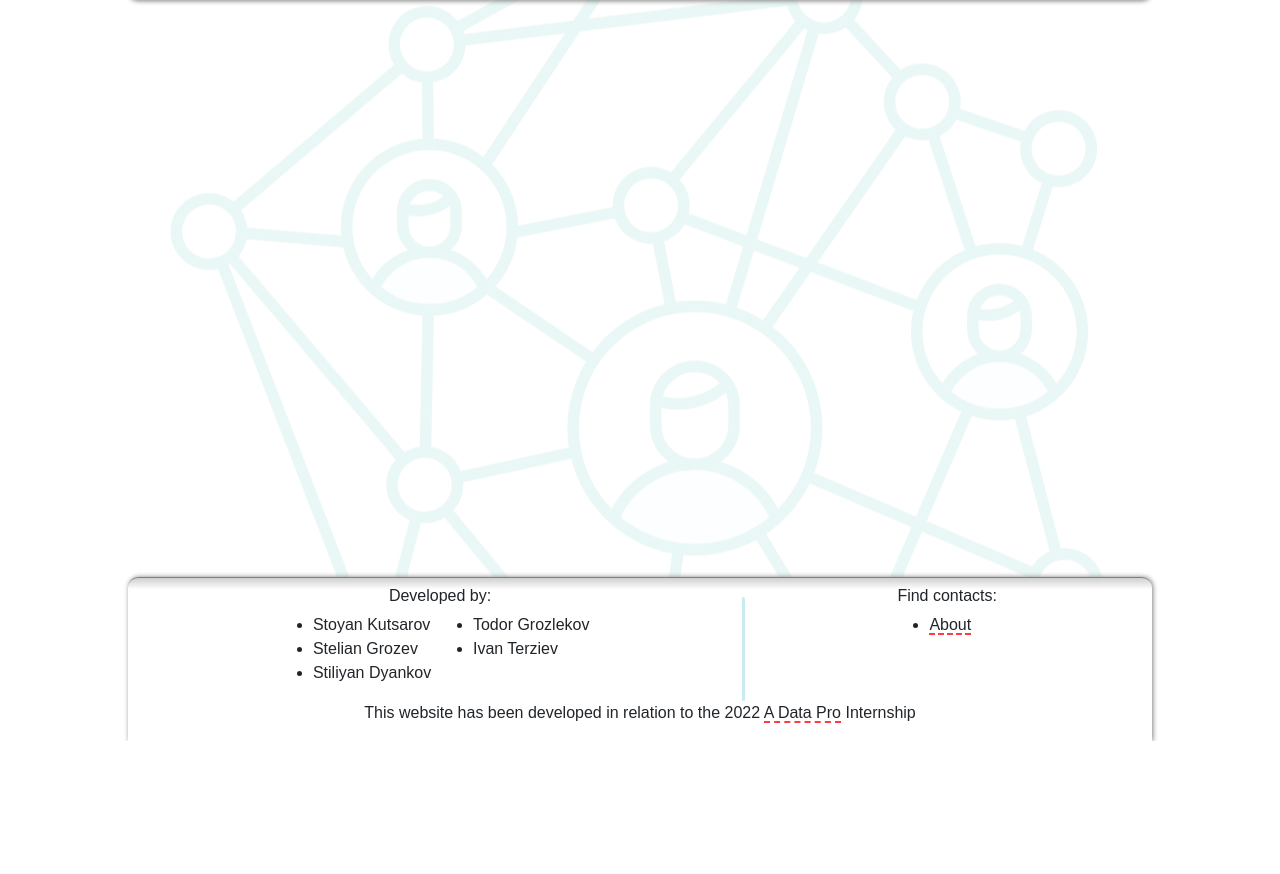
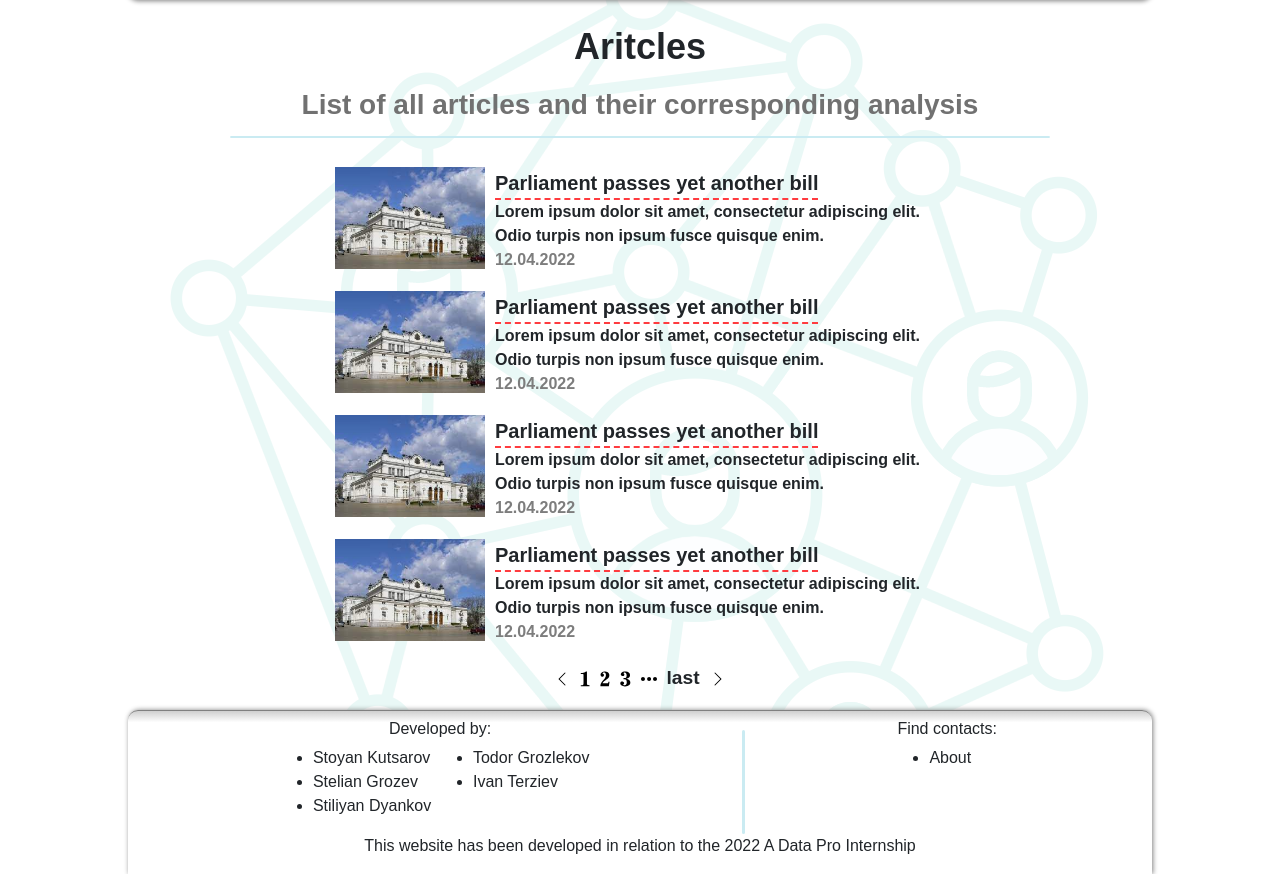
Before and after one commit to StiliyanDyankov/ADataPro-Internship-Stilko, a Django app: page /articlesList/ in a window 1280 px wide. Shown: the part 59-933 px from the top of the page. Before the commit the page ends 800 px from the top, so only its background shows below. Run offline with Django 4.2, Linux system fonts and the light colour scheme; some libraries are stand-ins or nearby versions; some web fonts are replaced.

Commit message:
Build the articles list page and minor ui updates

```diff
--- a/internship-Copy/internshipProj/GovAnalysis/static/css/articlesListStyles.css
+++ b/internship-Copy/internshipProj/GovAnalysis/static/css/about.css
@@ -10,6 +10,8 @@
     display: flex;
     align-items: center;
     flex-direction: column;
+    gap: 10px;
+    margin-top: 20px;
 }
 
 .context-heading {
--- /dev/null
+++ b/internship-Copy/internshipProj/GovAnalysis/static/css/articlesList.css
@@ -0,0 +1,127 @@
+.content-container {
+    width: 100%;
+    display: flex;
+    align-items: center;
+    flex-direction: column;
+}
+
+.about-context {
+    width: 100%;
+    display: flex;
+    align-items: center;
+    flex-direction: column;
+    gap: 10px;
+    margin-top: 20px;
+}
+
+.context-heading {
+    font-size: 36px;
+}
+
+.context-desc {
+    font-size: 28px;
+    color: #717171;
+}
+
+.heading-div {
+    background-color: #CAEBF2;
+    border: 1px solid #CAEBF2;
+    border-radius: 1px;
+    width: 80%;
+}
+
+.about-content {
+    width: 80%;
+    display: flex;
+    flex-direction: column;
+    align-items: center;
+    gap: 20px;
+    padding: 30px 0;
+}
+
+.person-card {
+    width: auto;
+    display: flex;
+    gap: 10px;
+}
+
+.person-card-left {
+    flex-direction: row;
+}
+
+.person-card-right {
+    align-self: flex-end;
+    flex-direction: row-reverse;
+}
+
+.person-card .pcard-photo-frame {
+    width: 150px;
+    height: 100px;
+    display: flex;
+    align-items: center;
+    justify-content: center;
+}
+
+.person-card .pcard-photo-frame img {
+    display: block;
+    width: 100%;
+}
+
+.pcard-content {
+    display: flex;
+    flex-direction: column;
+    align-items: flex-start;
+    justify-content: center;
+    width: 450px;
+}
+
+.person-card-right .pcard-content {
+    align-items: flex-end;
+}
+
+.person-card-right .pcard-content .pcard-desc {
+    text-align: end;
+}
+
+.pcard-name {
+    font-size: 20px;
+    font-weight: bold;
+    border-bottom: 2px dashed #FF3B3F;
+}
+
+.pcard-desc {
+    font-size: 16px;
+}
+
+.pcard-gmail {
+    font-size: 16px;
+    color: #7D7D7D;
+}
+
+.link-norm {
+    border-bottom: none;
+}
+
+.article-nav {
+    display: flex;
+    flex-direction: row;
+    gap: 10px;
+}
+
+.article-nav .article-nav-btn {
+    width: auto;
+    height: 16px;
+}
+
+.article-nav .article-nav-btn .btn-link img {
+    height: 100%;
+}
+
+.btn-link-last {
+    text-decoration: none;
+    color: inherit;
+}
+
+.btn-link-last:hover {
+    color: inherit;
+}
--- a/internship-Copy/internshipProj/GovAnalysis/templates/about.html
+++ b/internship-Copy/internshipProj/GovAnalysis/templates/about.html
@@ -7,7 +7,7 @@
         <meta name="viewport" content="width=device-width, initial-scale=1">
         <link rel="stylesheet" href="{% static 'css\bootstrap-5.2.0-beta1-dist\css\bootstrap.min.css' %}">
         <link rel="stylesheet" href="{% static 'css\main.css' %}" type="text/css">
-        <link rel="stylesheet" href="{% static 'css\articlesListStyles.css' %}" type="text/css">
+        <link rel="stylesheet" href="{% static 'css\about.css' %}" type="text/css">
         <link rel="preconnect" href="https://fonts.googleapis.com">
         <link rel="preconnect" href="https://fonts.gstatic.com" crossorigin>
         <link href="https://fonts.googleapis.com/css2?family=Lobster&display=swap" rel="stylesheet">
--- a/internship-Copy/internshipProj/GovAnalysis/templates/articlesList.html
+++ b/internship-Copy/internshipProj/GovAnalysis/templates/articlesList.html
@@ -7,8 +7,7 @@
         <meta name="viewport" content="width=device-width, initial-scale=1">
         <link rel="stylesheet" href="{% static 'css\bootstrap-5.2.0-beta1-dist\css\bootstrap.min.css' %}">
         <link rel="stylesheet" href="{% static 'css\main.css' %}" type="text/css">
-        <link rel="stylesheet" href="{% static 'css\articlesListStyles.css' %}" type="text/css">
-
+        <link rel="stylesheet" href="{% static 'css\articlesList.css' %}" type="text/css">
         <link rel="preconnect" href="https://fonts.googleapis.com">
         <link rel="preconnect" href="https://fonts.gstatic.com" crossorigin>
         <link href="https://fonts.googleapis.com/css2?family=Lobster&display=swap" rel="stylesheet">
@@ -40,6 +39,68 @@
                 </nav>
             </div>
             <div class="content-container">
+
+                <div class="about-context">
+                    <div class="context-heading">Aritcles</div>
+                    <div class="context-desc">List of all articles and their corresponding analysis</div>
+                    <div class="heading-div"></div>
+                </div>
+
+                <div class="about-content">
+                    <div class="person-card person-card-left">
+                        <div class="pcard-photo-frame">
+                            <img src="{% static 'images/parliament.jpeg' %}" alt="Photo of a team member">
+                        </div>
+                        <div class="pcard-content">
+                            <div class="pcard-name"><a href="#" class="link-norm">Parliament passes yet another bill</a></div>
+                            <div class="pcard-desc">Lorem ipsum dolor sit amet, consectetur adipiscing elit. Odio turpis non ipsum fusce quisque enim.</div>
+                            <div class="pcard-gmail">12.04.2022</div>
+                        </div>
+                    </div>
+
+                    <div class="person-card person-card-left">
+                        <div class="pcard-photo-frame">
+                            <img src="{% static 'images/parliament.jpeg' %}" alt="Photo of a team member">
+                        </div>
+                        <div class="pcard-content">
+                            <div class="pcard-name"><a href="#" class="link-norm">Parliament passes yet another bill</a></div>
+                            <div class="pcard-desc">Lorem ipsum dolor sit amet, consectetur adipiscing elit. Odio turpis non ipsum fusce quisque enim.</div>
+                            <div class="pcard-gmail">12.04.2022</div>
+                        </div>
+                    </div>
+
+                    <div class="person-card person-card-left">
+                        <div class="pcard-photo-frame">
+                            <img src="{% static 'images/parliament.jpeg' %}" alt="Photo of a team member">
+                        </div>
+                        <div class="pcard-content">
+                            <div class="pcard-name"><a href="#" class="link-norm">Parliament passes yet another bill</a></div>
+                            <div class="pcard-desc">Lorem ipsum dolor sit amet, consectetur adipiscing elit. Odio turpis non ipsum fusce quisque enim.</div>
+                            <div class="pcard-gmail">12.04.2022</div>
+                        </div>
+                    </div>
+
+                    <div class="person-card person-card-left">
+                        <div class="pcard-photo-frame">
+                            <img src="{% static 'images/parliament.jpeg' %}" alt="Photo of a team member">
+                        </div>
+                        <div class="pcard-content">
+                            <div class="pcard-name"><a href="#" class="link-norm">Parliament passes yet another bill</a></div>
+                            <div class="pcard-desc">Lorem ipsum dolor sit amet, consectetur adipiscing elit. Odio turpis non ipsum fusce quisque enim.</div>
+                            <div class="pcard-gmail">12.04.2022</div>
+                        </div>
+                    </div>
+
+                    <div class="article-nav">
+                        <div class="article-nav-btn"><a href="#" class="btn-link"><img src="{% static 'images/chevron-left.svg' %}" alt="chevron left"></a></div>
+                        <div class="article-nav-btn"><a href="#" class="btn-link"><img src="{% static 'images/one.svg' %}" alt="first page"></a></div>
+                        <div class="article-nav-btn"><a href="#" class="btn-link"><img src="{% static 'images/two.svg' %}" alt="second page"></a></div>
+                        <div class="article-nav-btn"><a href="#" class="btn-link"><img src="{% static 'images/three.svg' %}" alt="third page"></a></div>
+                        <div class="article-nav-btn"><a href="#" class="btn-link"><img src="{% static 'images/three-dots-svgrepo-com.svg' %}" alt="first page"></a></div>
+                        <div class="article-nav-btn"><a href="#" class="btn-link btn-link-last">last</a></div>
+                        <div class="article-nav-btn"><a href="#" class="btn-link"><img src="{% static 'images/chevron-right.svg' %}" alt="chevron right"></a></div>
+                    </div>
+                </div>
 
             </div>
             <div class="footer-container">
--- a/internship-Copy/internshipProj/GovAnalysis/templates/entitiesOverv.html
+++ b/internship-Copy/internshipProj/GovAnalysis/templates/entitiesOverv.html
@@ -41,9 +41,9 @@
             </div>
 
             <div class="content-container">
-                <div class="heading-e-overv-container">
-                    <h1 class="heading-e-overv">Entity Overview</h1>
-                    <p class="par-e-overv">On this page you can find useful data about all entities, found throughout all the articles.</p>
+                <div class="about-context">
+                    <div class="context-heading">Entity Overview</div>
+                    <div class="context-desc">On this page you can find useful data about all entities, found throughout all the articles</div>
                     <div class="heading-div"></div>
                 </div>
                 <div class="table-e-overv-container">
```
Also changed, not shown: internship-Copy/internshipProj/GovAnalysis/static/css/entitiesOverv.css (+13 -54 lines).
